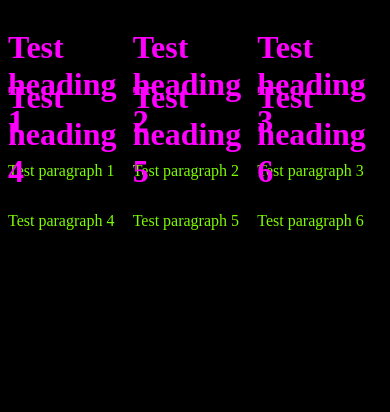
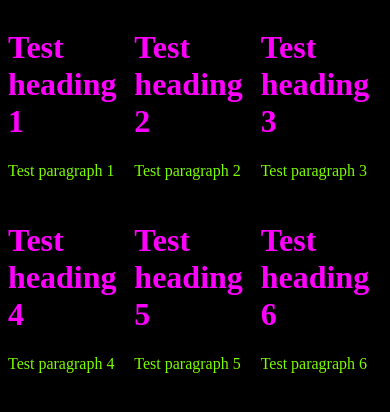
Before and after one commit to Steef3/steef3.github.io, a plain HTML site: page index.html in a window 390 px wide. Drawn offline with Linux system fonts and the light colour scheme.

Commit message:
Completing responsiveness stuff

```diff
--- a/style.css
+++ b/style.css
@@ -10,6 +10,7 @@ p {
 
 .container {
   display: grid;
-  grid-template-columns: 1fr 1fr 1fr;
-  grid-template-rows: 50px 50px;
+  grid-gap: 5px;
+  grid-template-columns: repeat(auto-fit, minmax(100px, 1fr));
+  grid-template-rows: repeat(2, minmax(100px, 1fr));
 }
```
